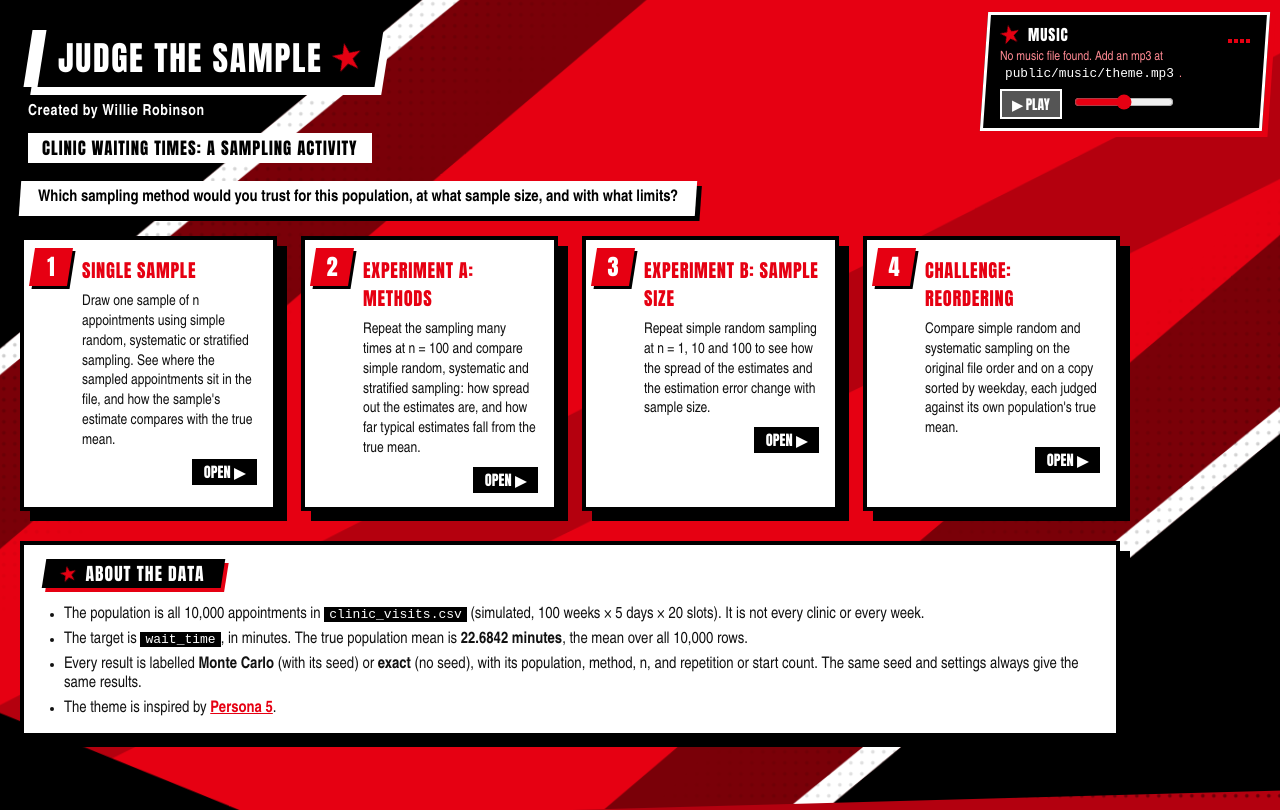
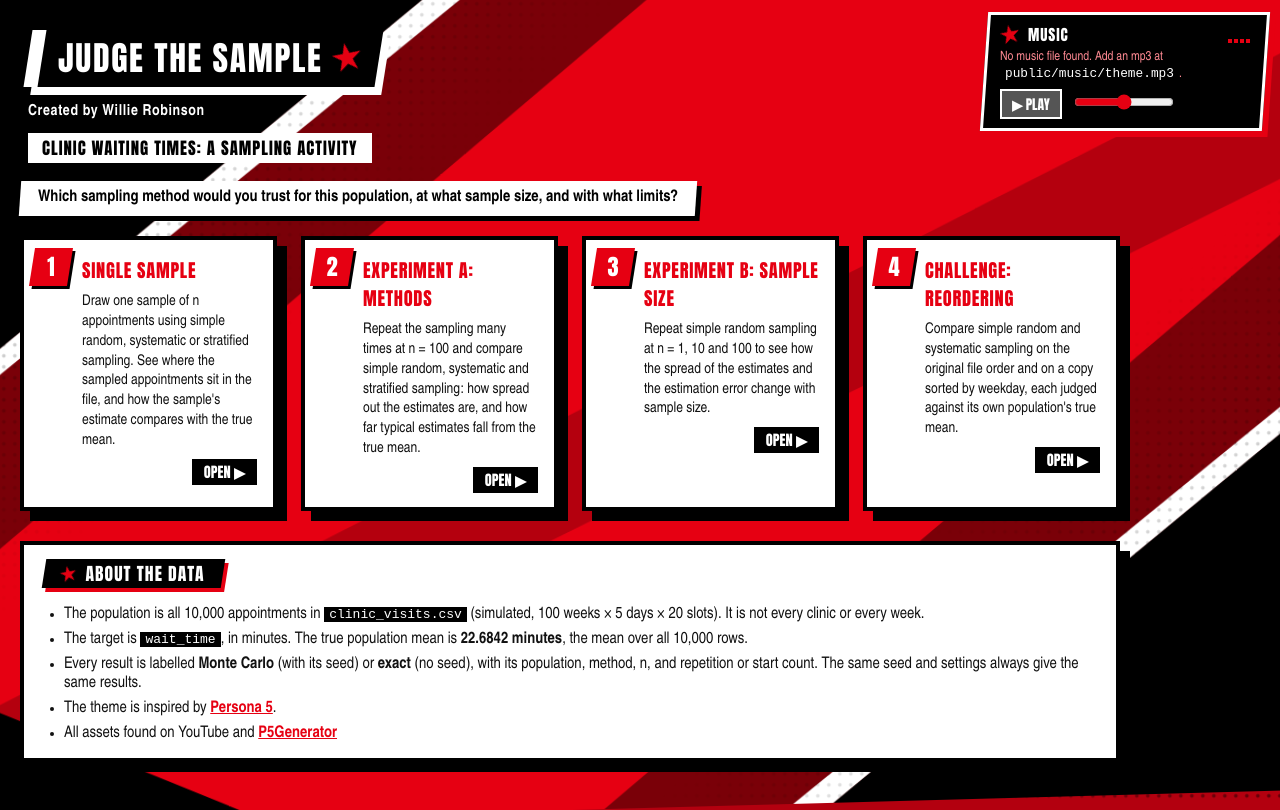
Before and after one commit to willdotr/Judge-the-sample, a React (Vite) app: page / in a window 1280 px wide. Built offline with nearby package versions, Linux system fonts and the light colour scheme.

Commit message:
Finishing touches

```diff
--- a/src/MainMenu.jsx
+++ b/src/MainMenu.jsx
@@ -70,6 +70,12 @@ export default function MainMenu({ onOpen, N, trueMeanValue }) {
             </a>
             .
           </li>
+          <li>
+            All assets found on YouTube and{" "}
+            <a href="https://www.p5generator.com/" target="_blank" rel="noopener noreferrer">
+              P5Generator
+            </a>
+          </li>
         </ul>
       </div>
     </div>
```
